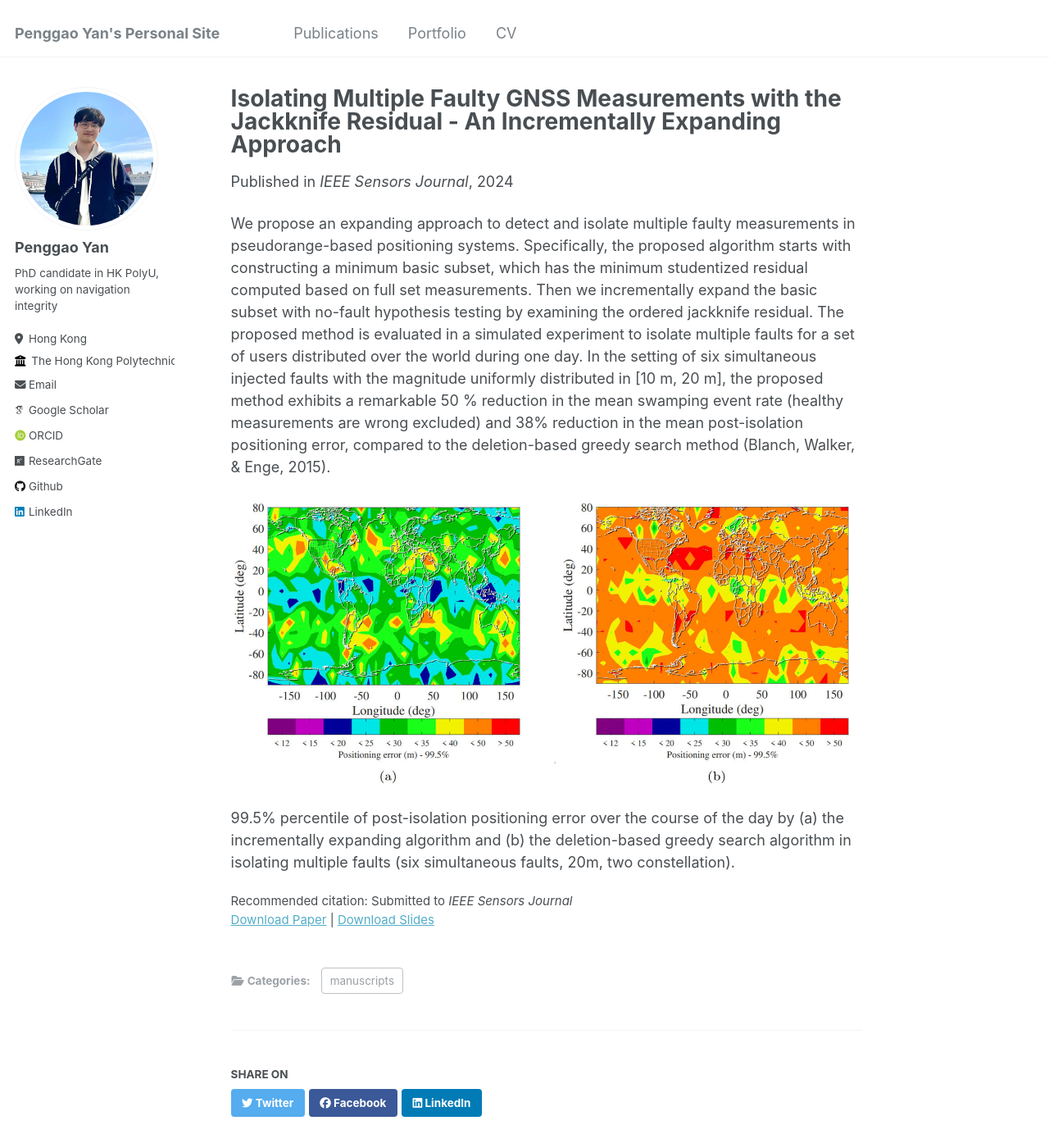
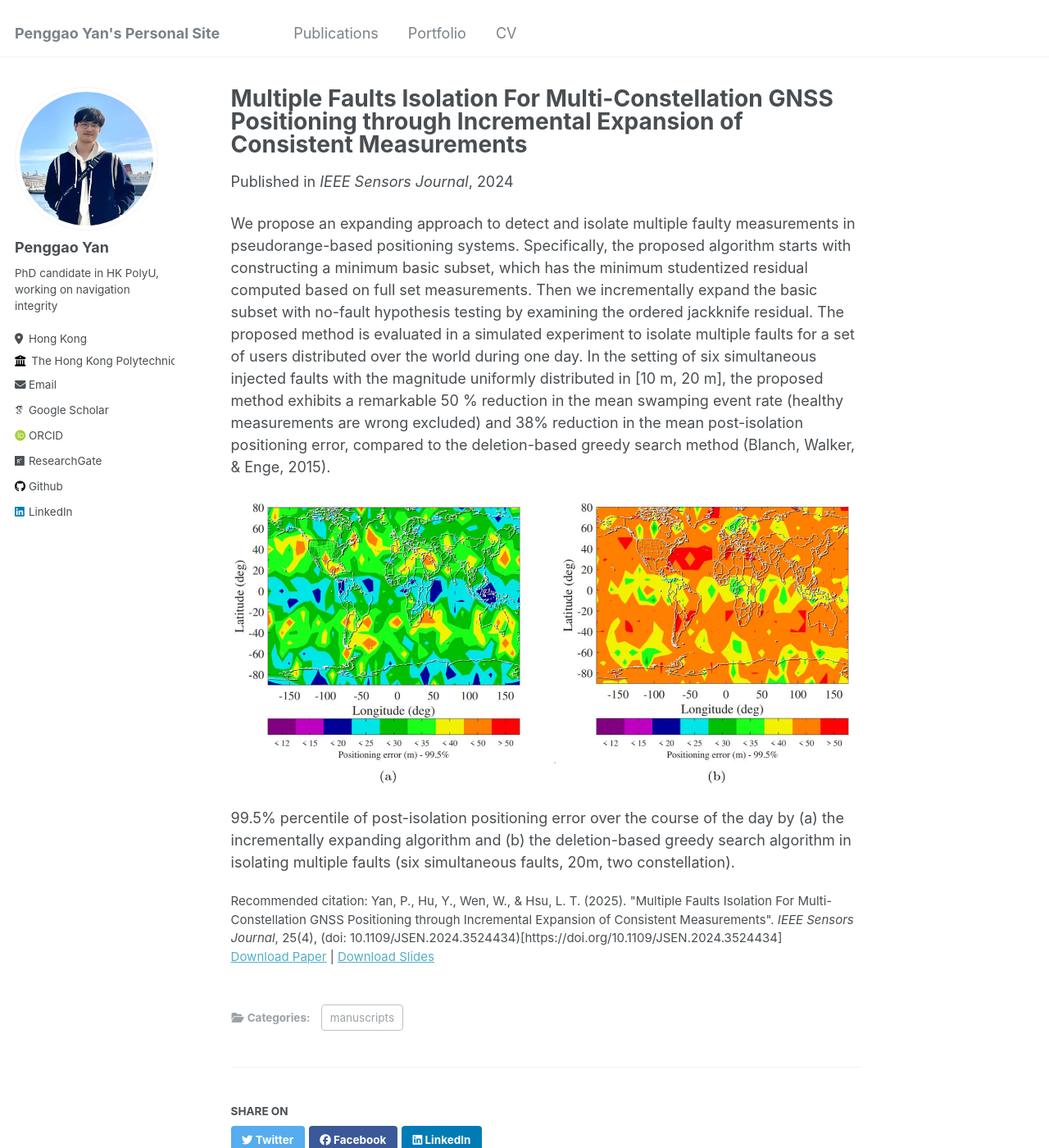
Before and after one commit to JasonYanxx/JasonYanxx.github.io, a Jekyll site: the page built from _publications/2024-10-21-MFDI.md, in a window 1280 px wide and 1400 px high. Shown: the whole window at 82% size. Built offline with Jekyll 4.4.1, drawn with Linux system fonts in a browser that asks for light colours; some web fonts are replaced; comment, search, counter and statistics services are not loaded.

Commit message:
link paper files

```diff
--- a/_publications/2024-10-21-MFDI.md
+++ b/_publications/2024-10-21-MFDI.md
@@ -1,5 +1,5 @@
 ---
-title: "Isolating Multiple Faulty GNSS Measurements with the Jackknife Residual - An Incrementally Expanding Approach"
+title: "Multiple Faults Isolation For Multi-Constellation GNSS Positioning through Incremental Expansion of Consistent Measurements"
 collection: publications
 category: manuscripts
 permalink: /publication/2024-10-21-MFDI
@@ -7,8 +7,8 @@ excerpt: "An expanding approach to detect and isolate multiple faulty measuremen
 date: 2024-10-21
 venue: 'IEEE Sensors Journal'
 slidesurl: 'url'
-paperurl: 'url'
-citation: 'Submitted to <i>IEEE Sensors Journal</i>'
+paperurl: '/files/Multiple Faults Isolation for Multiconstellation GNSS Positioning Through Incremental Expansion of Consistent Measurements.pdf'
+citation: 'Yan, P., Hu, Y., Wen, W., & Hsu, L. T. (2025). &quot;Multiple Faults Isolation For Multi-Constellation GNSS Positioning through Incremental Expansion of Consistent Measurements&quot;. <i>IEEE Sensors Journal</i>, 25(4), (doi: 10.1109/JSEN.2024.3524434)[https://doi.org/10.1109/JSEN.2024.3524434]'
 ---
 
 We propose an expanding approach to detect and isolate multiple faulty measurements in pseudorange-based positioning systems. Specifically, the proposed algorithm starts with constructing a minimum basic subset, which has the minimum studentized residual computed based on full set measurements. Then we incrementally expand the basic subset with no-fault hypothesis testing by examining the ordered jackknife residual. The proposed method is evaluated in a simulated experiment to isolate multiple faults for a set of users distributed over the world during one day. In the setting of six simultaneous injected faults with the magnitude uniformly distributed in [10 m, 20 m], the proposed method exhibits a remarkable 50 % reduction in the mean swamping event rate (healthy measurements are wrong excluded) and 38% reduction in the mean post-isolation positioning error, compared to the deletion-based greedy search method (Blanch, Walker, & Enge, 2015).
```
Also changed, not shown: _pages/about.md (+1 -1 lines), _publications/2023-05-08-SI.md (+1 -1 lines), _publications/2024-08-26-Adaptive-GMM-FDE.md (+2 -2 lines), _publications/2024-08-26-PGO.md (+2 -2 lines), _publications/2024-10-18-FDE-GMM.md (+2 -2 lines).
